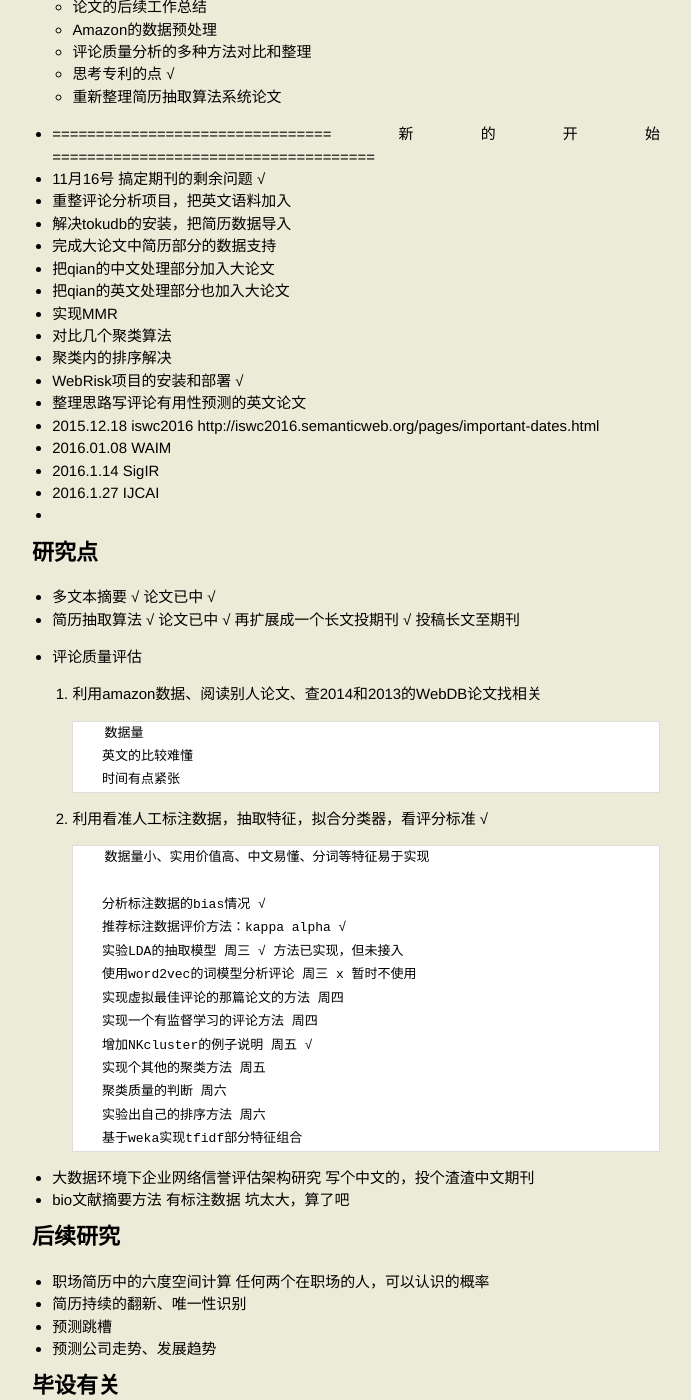
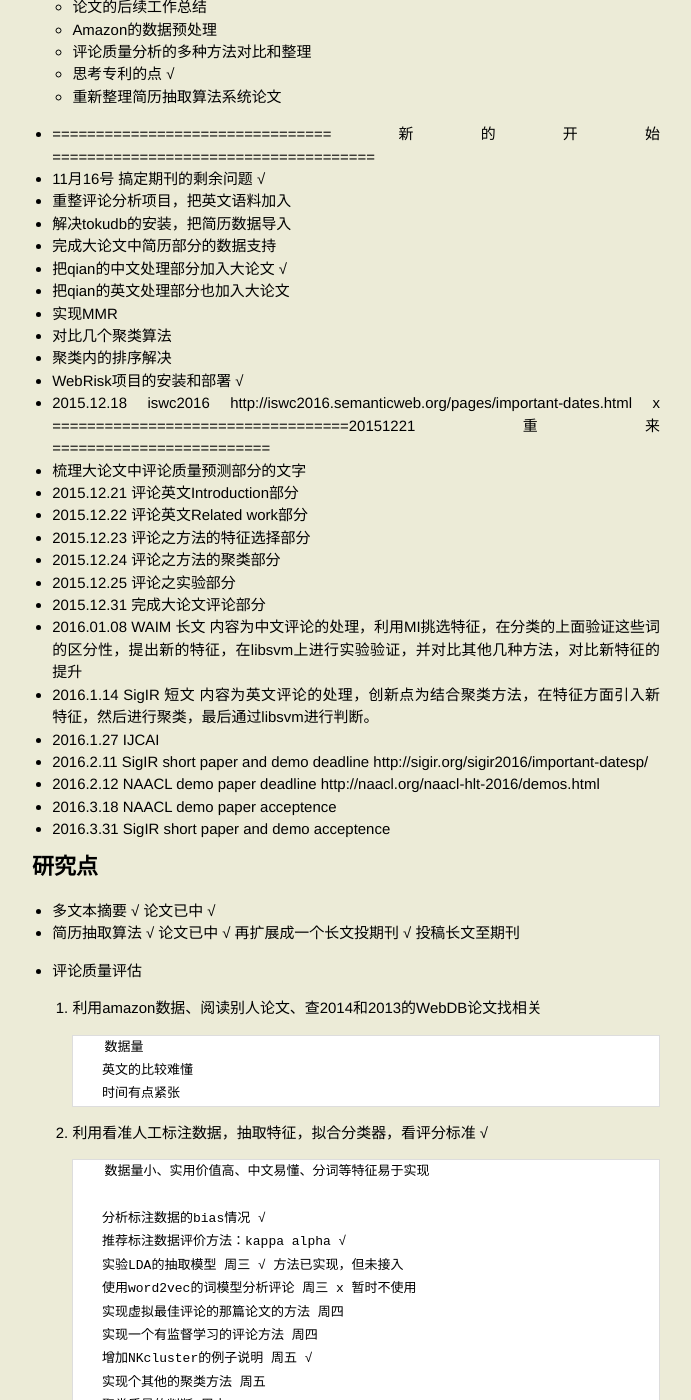
Before and after one commit to sonyfe25cp/sonyfe25cp.github.io, a Jekyll site: the page built from _posts/2014-11-28-no-zuo-no-die.md, in a window 1280 px wide and 1400 px high, scrolled down 3079 px. Shown: the whole window, without its empty margins (294-985 px from the left). Built offline with Jekyll 4.4.1, drawn with Linux system fonts in a browser that asks for light colours; comment, search, counter and statistics services are not loaded.

Commit message:
update related

```diff
--- a/_posts/2014-11-28-no-zuo-no-die.md
+++ b/_posts/2014-11-28-no-zuo-no-die.md
@@ -145,18 +145,30 @@ category: plan
 * 重整评论分析项目，把英文语料加入
 * 解决tokudb的安装，把简历数据导入
 * 完成大论文中简历部分的数据支持
-* 把qian的中文处理部分加入大论文
+* 把qian的中文处理部分加入大论文 √
 * 把qian的英文处理部分也加入大论文
 * 实现MMR
 * 对比几个聚类算法
 * 聚类内的排序解决
 * WebRisk项目的安装和部署 √
-* 整理思路写评论有用性预测的英文论文
-* 2015.12.18 iswc2016 http://iswc2016.semanticweb.org/pages/important-dates.html
-* 2016.01.08 WAIM
-* 2016.1.14 SigIR
+* 2015.12.18 iswc2016 http://iswc2016.semanticweb.org/pages/important-dates.html x
+==================================20151221重来=========================
+* 梳理大论文中评论质量预测部分的文字
+* 2015.12.21 评论英文Introduction部分
+* 2015.12.22 评论英文Related work部分
+* 2015.12.23 评论之方法的特征选择部分
+* 2015.12.24 评论之方法的聚类部分
+* 2015.12.25 评论之实验部分
+* 2015.12.31 完成大论文评论部分
+* 2016.01.08 WAIM 长文
+  内容为中文评论的处理，利用MI挑选特征，在分类的上面验证这些词的区分性，提出新的特征，在libsvm上进行实验验证，并对比其他几种方法，对比新特征的提升
+* 2016.1.14 SigIR 短文
+  内容为英文评论的处理，创新点为结合聚类方法，在特征方面引入新特征，然后进行聚类，最后通过libsvm进行判断。
 * 2016.1.27 IJCAI
-*
+* 2016.2.11 SigIR short paper and demo deadline http://sigir.org/sigir2016/important-datesp/
+* 2016.2.12 NAACL demo paper deadline http://naacl.org/naacl-hlt-2016/demos.html
+* 2016.3.18 NAACL demo paper acceptence
+* 2016.3.31 SigIR short paper and demo acceptence
 
 
 
```
